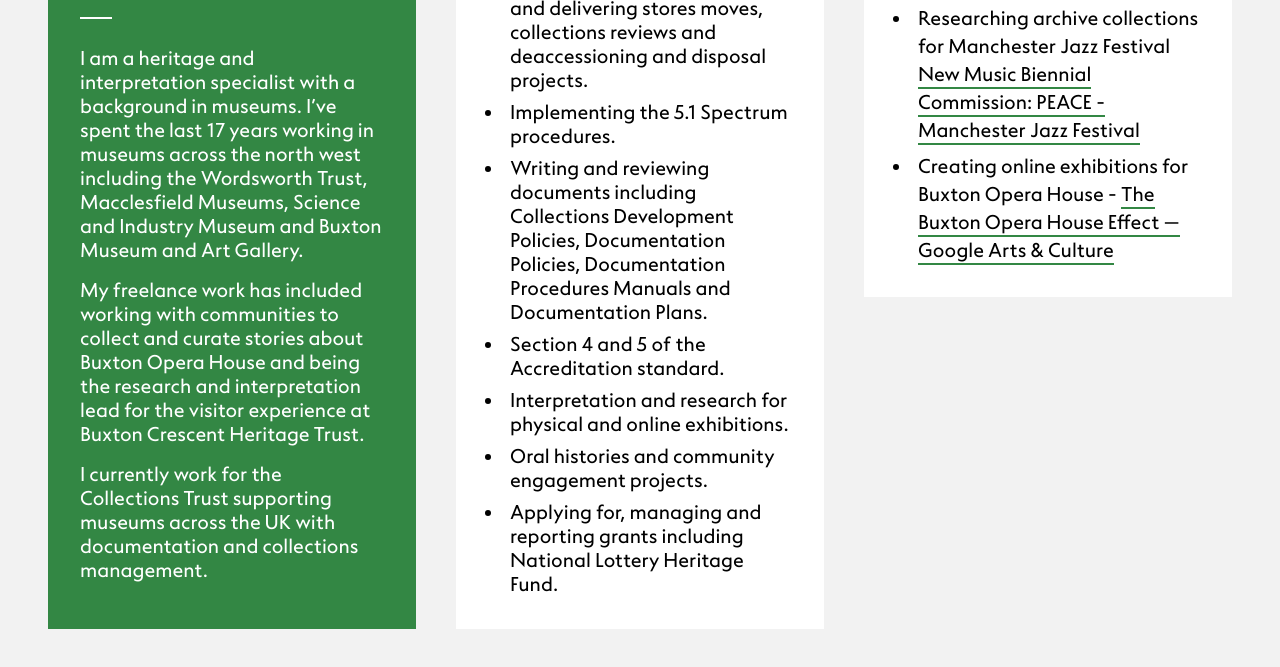
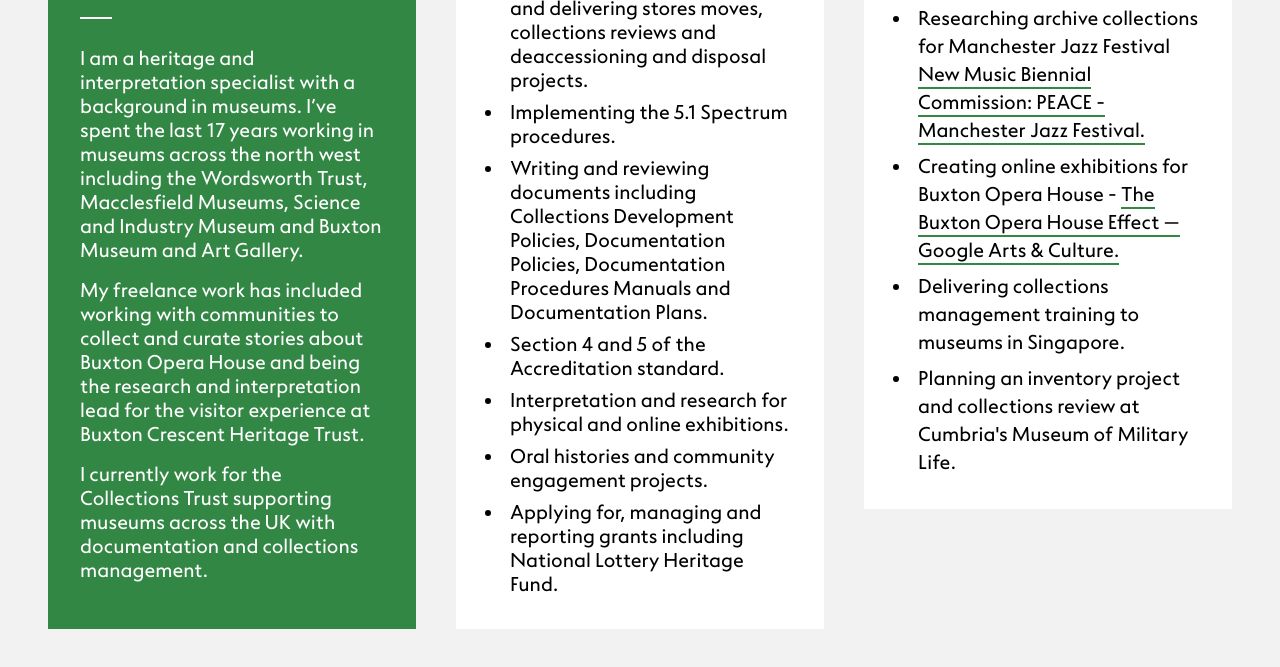
Before and after one commit to RhodesPeter/anna-ellis-rhodes, a website built with Parcel: page src/index.html in a window 1280 px wide. Shown: the part 853-1520 px from the top of the page. Built offline with nearby package versions, Linux system fonts and the light colour scheme.

Commit message:
Add more recent activities

```diff
--- a/src/_homepage/2025-04-28-untitled.md
+++ /dev/null
@@ -1 +0,0 @@
-Homepage here?
--- a/src/index.html
+++ b/src/index.html
@@ -17,9 +17,8 @@
       <a class="border-b-2 border-[#338744] pb-0.5 text-lg"
         href="mailto:annaellisrhodes@gmail.com">annaellisrhodes@gmail.com</a>
     </div>
-    </div>
     <div class="absolute right-[7svw] md:right-10 xl:right-[170px] top-[100px] sm:top-40 flex">
-      <img class="w-[85svw] md:w-[600px]" src="images/hero-noise-green.png" alt="" />
+      <img class="w-[85svw] md:w-[600px]" src="./images/hero-noise-green.png" alt="" />
     </div>
     <div class="flex flex-row flex-wrap gap-5 lg:gap-10 mt-[60svw] sm:mt-[400px] xl:mt-[450px] text-xl leading-[1.2]">
       <div class="flex gap-4 flex-col flex-1 p-8 bg-white sm:bg-[#338744] sm:text-white min-w-80">
@@ -60,10 +59,12 @@
           <li class="pl-1.5">Researching archive collections for Manchester Jazz Festival <a
               class="border-b-2 border-[#338744]" href="https://manchesterjazz.com/peace">New Music Biennial Commission:
               PEACE -
-              Manchester Jazz Festival</a></li>
+              Manchester Jazz Festival.</a></li>
           <li class="pl-1.5">Creating online exhibitions for Buxton Opera House - <a class="border-b-2 border-[#338744]"
               href="https://artsandculture.google.com/story/kgWxdog0tGcZvg">The Buxton Opera House Effect — Google
-              Arts & Culture</a></li>
+              Arts & Culture.</a></li>
+          <li class="pl-1.5">Delivering collections management training to museums in Singapore.</li>
+          <li class="pl-1.5">Planning an inventory project and collections review at Cumbria's Museum of Military Life.</li>
         </ul>
       </div>
       <div class="flex md:hidden mt-2 gap-0.5 flex-col text-center w-full items-center">
@@ -71,6 +72,7 @@
         <a class="border-b-2 border-[#338744] pb-0.5 text-lg w-fit"
           href="mailto:annaellisrhodes@gmail.com">annaellisrhodes@gmail.com</a>
       </div>
+    </div>
   </main>
 </body>
 
```
Also changed, not shown: dist/index.html, 3 other files.
